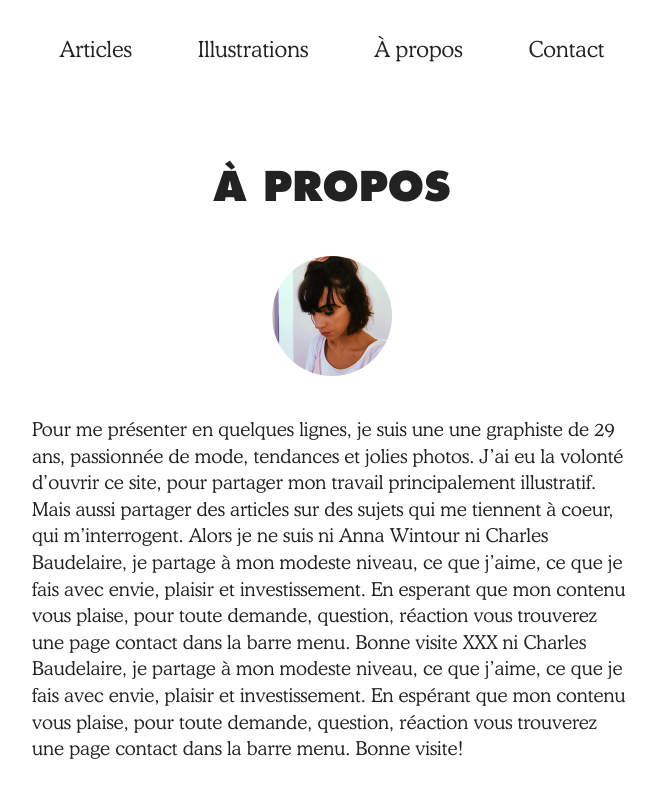
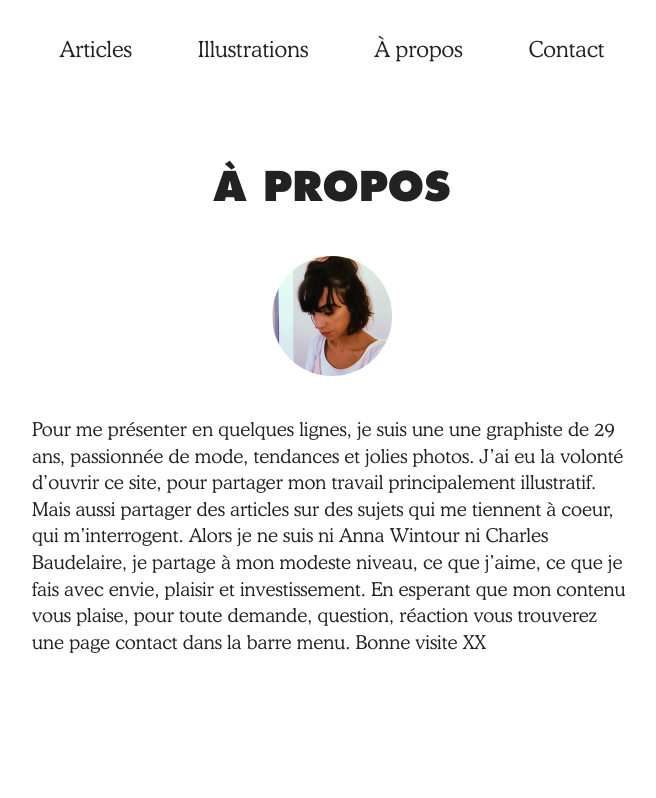
Before and after one commit to yulek-emc/website, a Jekyll site: the page built from about/index.html, in a window 1280 px wide. Shown: the top 798 px of the page, without its empty margins (308-964 px from the left). Built offline with Jekyll 4.4.1, drawn with Linux system fonts in a browser that asks for light colours; a script that is not in the unit is left out.

Commit message:
Update Pages “About”

```diff
--- a/about/index.html
+++ b/about/index.html
@@ -24,13 +24,5 @@ description: >-
   Bonne visite
 
 
-  XXX ni Charles Baudelaire, je partage à mon modeste niveau, ce que j’aime, ce
-  que je fais avec envie, plaisir et investissement.
-
-
-  En espérant que mon contenu vous plaise, pour toute demande, question,
-  réaction vous trouverez une page contact dans la barre menu.
-
-
-  Bonne visite!
+  XX
 ---
```
